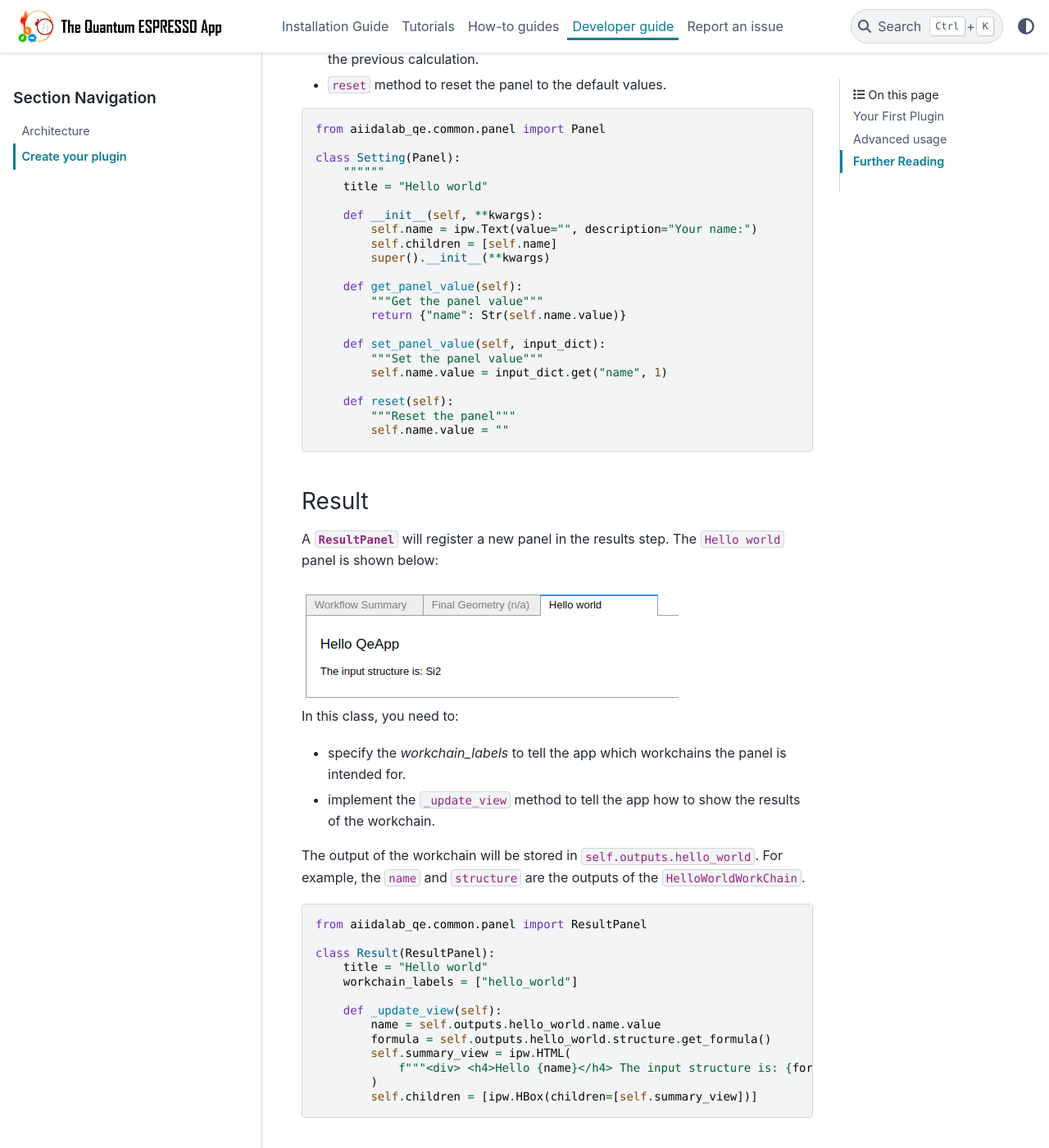
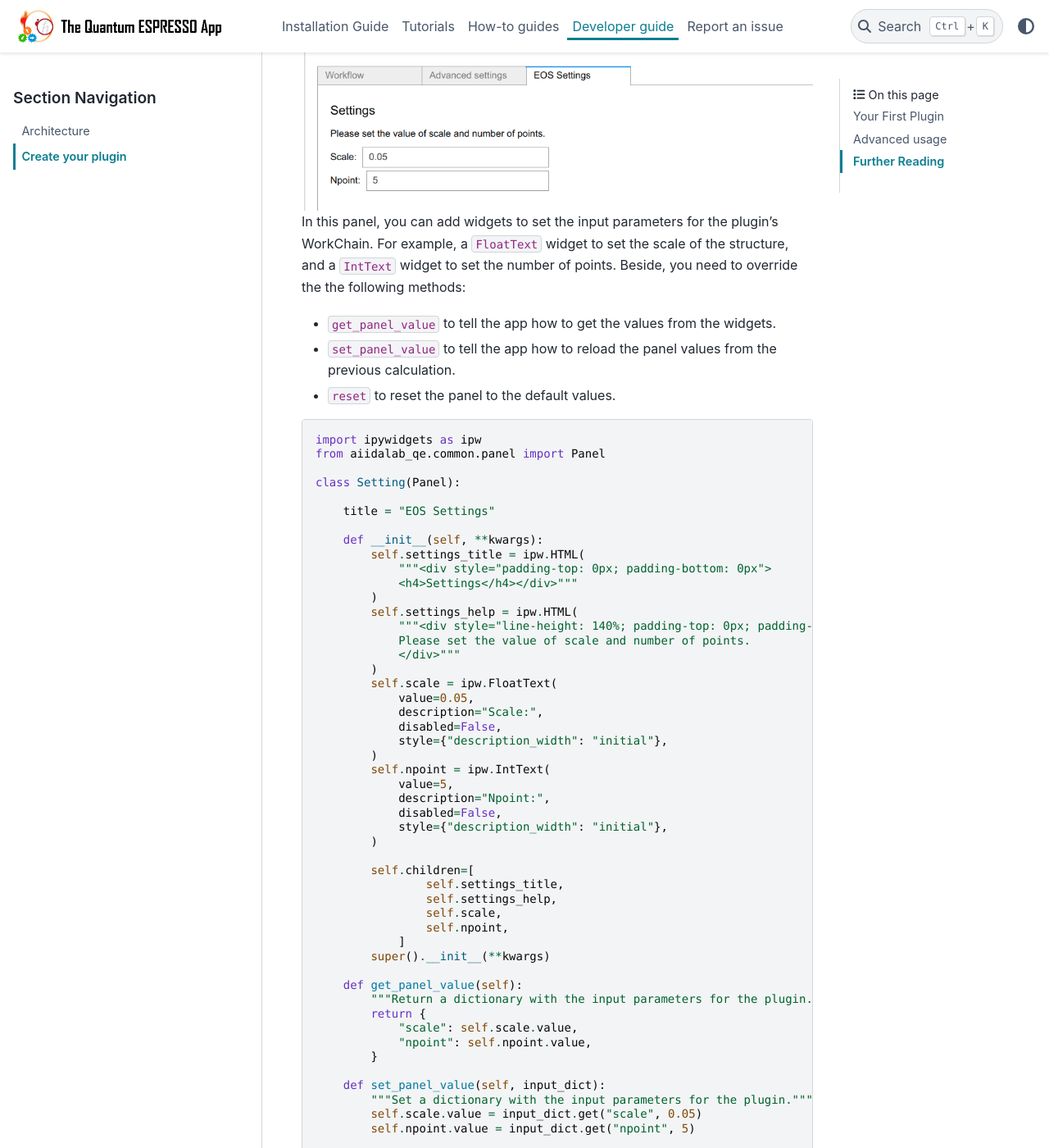
Before and after one commit to aiidalab/aiidalab-qe, a Sphinx documentation site: the page built from docs/source/development/plugin.rst, in a window 1280 px wide and 1400 px high, scrolled down 1608 px. Shown: the whole window at 82% size. Built offline with Sphinx 7.4.7 and the PyData theme 0.15.4, drawn with Linux system fonts in a browser that asks for light colours; some of the changed text lies outside the part shown.

Commit message:
replace hello_world by eos

```diff
--- a/docs/source/development/plugin.rst
+++ b/docs/source/development/plugin.rst
@@ -6,104 +6,188 @@
 
 A QuantumESPRESSO app plugin will typically register new panels (setting, result), and workchain to extend the app's functionality.
 
-
 Your First Plugin
 ================================
 
-Here is the an example plugin to print the formula of the input structure:
+Here is the an example plugin to calculate the equation of state (EOS) of a material.
+This plugin will register the following items:
+
+- Outline
+- Setting
+- Result
+- Workchain
+
+Let's go through each item in detail.
 
 Outline
 -----------------------
-A  :class:`~aiidalab_qe.common.panel.Outline` widget can add an item in the properties section of the workflow panel.
-In this example, we add the ``Hello World`` outline.
+A  :class:`~aiidalab_qe.common.panel.Outline` widget can add an item, as a checkbox, in the properties section of the workflow panel in the configuration step.
+You only need to set the title of the outline.
 
 .. code-block:: python
 
     from aiidalab_qe.common.panel import OutlinePanel
 
-    class Outline(OutlinePanel):
-        title = "Hello World"
+    class EosOutline(OutlinePanel):
+        title = "Equation of State (EOS)"
 
-The outline is a checkbox, as shown below.
+The ``EOS`` outline is shown below.
 
 .. image:: ../_static/images/plugin_outline.png
     :align: center
 
 Setting
 -----------------------
-A setting :class:`~aiidalab_qe.common.panel.Panel` widget will register a new panel in the configuration step, e.g. the ``Hello world`` panel.
+A setting :class:`~aiidalab_qe.common.panel.Panel` widget will register a new panel in the configuration step, e.g. the ``EOS setting`` panel.
 
 .. image:: ../_static/images/plugin_setting.png
 
-In this class, you can add widgets to the GUI.
-The values of these widgets will be used in the WorkChain.
-you need to override the the following methods:
+In this panel, you can add widgets to set the input parameters for the plugin's WorkChain.
+For example, a ``FloatText`` widget to set the scale of the structure, and a ``IntText`` widget to set the number of points.
+Beside, you need to override the the following methods:
 
-- ``get_panel_value`` method to tell the app how to use the values from the widgets.
-- ``set_panel_value`` method to tell the app how to reload the panel values from the previous calculation.
-- ``reset`` method to reset the panel to the default values.
+- ``get_panel_value`` to tell the app how to get the values from the widgets.
+- ``set_panel_value`` to tell the app how to reload the panel values from the previous calculation.
+- ``reset`` to reset the panel to the default values.
 
 .. code-block:: python
 
+    import ipywidgets as ipw
     from aiidalab_qe.common.panel import Panel
 
     class Setting(Panel):
-        """"""
-        title = "Hello world"
+
+        title = "EOS Settings"
 
         def __init__(self, **kwargs):
-            self.name = ipw.Text(value="", description="Your name:")
-            self.children = [self.name]
+            self.settings_title = ipw.HTML(
+                """<div style="padding-top: 0px; padding-bottom: 0px">
+                <h4>Settings</h4></div>"""
+            )
+            self.settings_help = ipw.HTML(
+                """<div style="line-height: 140%; padding-top: 0px; padding-bottom: 5px">
+                Please set the value of scale and number of points.
+                </div>"""
+            )
+            self.scale = ipw.FloatText(
+                value=0.05,
+                description="Scale:",
+                disabled=False,
+                style={"description_width": "initial"},
+            )
+            self.npoint = ipw.IntText(
+                value=5,
+                description="Npoint:",
+                disabled=False,
+                style={"description_width": "initial"},
+            )
+
+            self.children=[
+                    self.settings_title,
+                    self.settings_help,
+                    self.scale,
+                    self.npoint,
+                ]
             super().__init__(**kwargs)
 
         def get_panel_value(self):
-            """Get the panel value"""
-            return {"name": Str(self.name.value)}
+            """Return a dictionary with the input parameters for the plugin."""
+            return {
+                "scale": self.scale.value,
+                "npoint": self.npoint.value,
+            }
 
         def set_panel_value(self, input_dict):
-            """Set the panel value"""
-            self.name.value = input_dict.get("name", 1)
+            """Set a dictionary with the input parameters for the plugin."""
+            self.scale.value = input_dict.get("scale", 0.05)
+            self.npoint.value = input_dict.get("npoint", 5)
 
         def reset(self):
-            """Reset the panel"""
-            self.name.value = ""
+            """Reset the input fields."""
+            self.scale.value = 0.05
+            self.npoint.value = 5
 
 Result
 -----------------------
-A  :class:`~aiidalab_qe.common.panel.ResultPanel` will register a new panel in the results step. The ``Hello world`` panel is shown below:
+A  :class:`~aiidalab_qe.common.panel.ResultPanel` widget will register a new panel in the results step.
+The ``EOS`` panel is shown below:
 
 
 .. image:: ../_static/images/plugin_result.png
 
-In this class, you need to:
+In this widget, you need to:
 
 - specify the `workchain_labels` to tell the app which workchains the panel is intended for.
 - implement the ``_update_view`` method to tell the app how to show the results of the workchain.
 
-The output of the workchain will be stored in ``self.outputs.hello_world``.
-For example, the ``name`` and ``structure`` are the outputs of the ``HelloWorldWorkChain``.
+The output of the workchain will be stored in ``self.outputs.plugin_name``.
+For example, you can access the ``output_parameters`` output of the ``EOSWorkChain`` by ``self.outputs.eos.output_parameters``.
 
 
 .. code-block:: python
 
     from aiidalab_qe.common.panel import ResultPanel
+    import ipywidgets as ipw
+
 
     class Result(ResultPanel):
-        title = "Hello world"
-        workchain_labels = ["hello_world"]
+        title = "EOS"
+        workchain_labels = ["eos"]
+
+        def __init__(self, node=None, **kwargs):
+            super().__init__(node=node, identifier="eos", **kwargs)
 
         def _update_view(self):
-            name = self.outputs.hello_world.name.value
-            formula = self.outputs.hello_world.structure.get_formula()
+            import plotly.graph_objects as go
+            from ase.eos import EquationOfState
+            # init figure
+            g = go.FigureWidget(
+                layout=go.Layout(
+                    title=dict(text="Equation of State"),
+                    barmode="overlay",
+                )
+            )
+            g.layout.xaxis.title = "Volume (A^3)"
+            g.layout.yaxis.title = "Energy (eV)"
+            # get the output parameters
+            eos = self.outputs.eos.output_parameters.get_dict()
+            volumes = eos["volumes"]
+            energies = eos["energies"]
+            eos = EquationOfState(volumes, energies, eos="birchmurnaghan")
+            v0, e0, B = eos.fit()
+            plotdata = eos.getplotdata()
+            g.add_scatter(x=volumes, y=energies, mode="markers", marker=dict(size=10), name="DFT")
+            g.add_scatter(x=plotdata[4], y=plotdata[5], mode="lines", name="Birch-Murnaghan")
+            #
             self.summary_view = ipw.HTML(
-                f"""<div> <h4>Hello {name}</h4> The input structure is: {formula} </div>""".format()
+                """<div style="padding-top: 0px; padding-bottom: 0px">
+                <h4>Parameters</h4>
+                <table>
+                    <tr>
+                        <td>V0</td>
+                        <td>{:1.3f}</td>
+                    </tr>
+                    <tr>
+                        <td>E0</td>
+                        <td>{:1.3f}</td>
+                    </tr>
+                    <tr>
+                        <td>B</td>
+                        <td>{:1.3f}</td>
+                    </tr>
+                    </table>
+                </div>""".format(v0, e0, B)
             )
-            self.children = [ipw.HBox(children=[self.summary_view])]
-
+            self.children = [
+                ipw.HBox(
+                        children=[self.summary_view, g],
+                        layout=ipw.Layout(justify_content="space-between", margin="10px"),
+                    ),
+                ]
 
 WorkChain and Builder
 -----------------------
-you need to implement a ``get_builder`` function to tell QuantumESPRESSO app how to use the input parameters from the GUI.
+You need to implement a ``get_builder`` function to tell QuantumESPRESSO app how to use the input parameters from the GUI.
 
 The `parameters` passed to the `get_builder` function has the following structure:
 
@@ -130,76 +214,85 @@
         },
         "bands": {"kpath_2d": "hexagonal"},
         "pdos": {...},
-        "hello_world": {...},
+        "eos": {...},
         "plugin_1": {...},
     }
 
-you need to decide which parameters are needed for the workchain, and how to use them.
-For example, the ``HelloWorldWorkChain`` needs the ``name`` parameter, which is defined in the ``Setting`` panel.
-The ``get_builder`` function will return a ``builder`` for the ``HelloWorldWorkChain``.
-The ``builder`` will be used to submit the workchain.
-
-
+You need to decide which parameters are needed for the workchain, and how to use them.
+For example, the ``EOSWorkChain`` needs the ``pw`` code and the ``advanced`` setting for the ``pw`` code.
+It also needs the ``parameters`` which are defined in the ``EOS Setting`` panel.
+The ``get_builder`` function will return a ``builder`` for the ``EOSWorkChain``, which will be attached to the main builder of the ``QeAppWorkchain``.
 
 .. code-block:: python
 
-    def get_builder(codes, structure, parameters):
-        """Get the workchain specific parameters
-        """
-        parameters = parameters.get("hello_world", {})
-        builder = HelloWorldWorkChain.get_builder_from_protocol(
-            codes=codes,
-            structure=structure,
-            parameters=parameters,
-        )
+    def get_builder(codes, structure, parameters, **kwargs):
+        protocol = parameters["workchain"].pop('protocol', "fast")
+        pw_code = codes.get("pw")
+        overrides = {
+            "pw": parameters["advanced"],
+        }
+        builder = EOSWorkChain.get_builder_from_protocol(
+                    pw_code=pw_code,
+                    structure=structure,
+                    protocol=protocol,
+                    electronic_type=ElectronicType(parameters["workchain"]  ["electronic_type"]),
+                    spin_type=SpinType(parameters["workchain"]["spin_type"]),
+                    initial_magnetic_moments=parameters["advanced"] ["initial_magnetic_moments"],
+                    parameters=parameters["eos"],
+                    overrides=overrides,
+                    **kwargs,
+                )
         return builder
 
-Then register the workchain and builder in the `workchain_and_builder` dict, so that the QuantumESPRESSO app can load them.
+Then add the workchain and builder into the `workchain_and_builder` dict, so that the QuantumESPRESSO app can load them.
 
 .. code-block:: python
 
     # register the workchain and builder
     workchain_and_builder = {
-        "workchain": HelloWorldWorkChain,
+        "workchain": EOSWorkChain,
         "get_builder": get_builder,
     }
 
 Entry point
 -----------------------
-Finally, you need to register the entry point of the plugin. Here is the entry point for this plugin.
+Finally, you need to register the entry point of the plugin.
+Here is the entry point for this plugin.
 
 .. code-block:: python
 
     # this is the entry point of the plugin
-    hello_world ={
-        "outline": Outline,
-        "setting": Setting,
-        "workchain": workchain_and_builder,
-        "result": Result,
+    eos ={
+    "outline": EosOutline,
+    "setting": Setting,
+    "workchain": workchain_and_builder,
+    "result": Result,
     }
+
 
 Install the plugin
 -----------------------
 To install the plugin, you can creating a new package or adding it to the `aiidalab_qe.plugins` folder.
-you need to add the path of ``hello_world`` to ``entry_points`` inside the setup file.
+You need to add the path of ``eos`` to ``entry_points`` inside the setup file.
 
 .. code-block:: python
 
     entry_points={
             "aiidalab_qe.properties": [
-                "hello_world = aiidalab_qe_hello_world:hello_world",
+                "eos = aiidalab_qe_plugin_demos.eos:eos",
             ],
         },
 
-**Bringing It All Together**, You can find all the code above in this github repository: https://github.com/superstar54/aiidalab-qe-hello-world
+**Bringing It All Together**, you can find all the code above in the `aiidalab-qe-plugin-demos`_ repository.
+
 
 Advanced usage
 ================================
 A plugin does not need to register all the items (settings, workchain, results).
-The panel in each step is pluggable, which means you could only register you item in a plugin.
-For example, you can only add a new `Result` panel without doing any property calculation.
-The built-in `electronic_structure` plugin only has a result panel, which needs the result from both `pdos`` and `bands`` plugins.
-This is set by the `workchain_labels` attribute.
+The panel in each step is pluggable, which means you could only register one item in a plugin.
+For example, the built-in `electronic_structure` plugin only has a result panel without doing any property calculation.
+The pupose of the `electronic_structure` plugin is to show the results of the `bands`` and `pdos`` plugins together.
+In order to do this, it set add both ``pdos`` and ``bands`` to the ``workchain_labels``.
 
 .. code-block:: python
 
@@ -207,7 +300,7 @@
         title = "Electronic Structure"
         workchain_labels = ["bands", "pdos"]
 
-Here is the entry point for this plugin.
+Here is the entry point for the `electronic_structure` plugin.
 
 .. code-block:: python
 
@@ -219,26 +312,60 @@
 
 Structure importer and editor
 ------------------------------
-The plugin API also allows the user to add a new structure importer and editor:
+The app also allows the user to add new panels in the structure selection step:
 
-- add structure `importer` specific for particular structures, e.g. surface,  adsorbate.
-- add a new `editor` to edit a structure for the plugin, e.g. edit tags, and cut surface.
+- structure ``importer``: specific for particular structures, e.g. surface,  adsorbate.
+- structure ``editor``: to edit a structure for the plugin, e.g. edit tags, and cut surface.
 
-Here is the example for such plugin.
+You can find an example plugin, ``surface``, in the `aiidalab-qe-plugin-demos`_ repository.
+It adds a new structure importer and editor to generate the surface structure.
+Here is the entry point for the `surface` plugin.
 
 .. code-block:: python
 
-    from .structure_importer import StructureImporter
-    from .structure_editor import StructureEditor
+    from .importer import SurfaceImporter
+    from .editor import SurfaceEditor
 
-    my_plugin ={
-        "importer": StructureImporter,
-        "editor": StructureEditor,
+
+    surface ={
+    "importer": SurfaceImporter,
+    "editor": SurfaceEditor,
     }
 
+Computational Resources
+------------------------------
+You can also add new code in the plugin.
+Here is the example of the built-in `pdos` plugins with codes `dos.x` and `projwfc.x`:
+
+.. code-block:: python
+
+    from aiidalab_widgets_base import ComputationalResourcesWidget
+
+    dos_code = ComputationalResourcesWidget(
+        description="dos.x",
+        default_calc_job_plugin="quantumespresso.dos",
+    )
+
+    projwfc_code = ComputationalResourcesWidget(
+        description="projwfc.x",
+        default_calc_job_plugin="quantumespresso.projwfc",
+    )
+
+    pdos = {
+        "outline": PdosOutline,
+        "code": {"dos": dos_code, "projwfc": projwfc_code},
+        "setting": Setting,
+        "result": Result,
+        "workchain": workchain_and_builder,
+    }
+
+For the moment, the app does not support set up the newly added codes automatically.
+Thus, the user needs to set up the codes manually.
 
 
 Further Reading
 ================================
-QuantumESPRESSO app comes with built-in plugins, which can be found in the ``aiidalab_qe.plugins`` folder.
+QuantumESPRESSO app comes with several built-in plugins, which can be found in the ``aiidalab_qe.plugins`` folder.
 You can also use them as a start point to create your own plugins.
+
+.. _aiidalab-qe-plugin-demos: https://github.com/aiidalab/aiidalab-qe-plugin-demos
```
Also changed, not shown: docs/source/_static/images/plugin_outline.png, docs/source/_static/images/plugin_result.png, docs/source/_static/images/plugin_setting.png.
